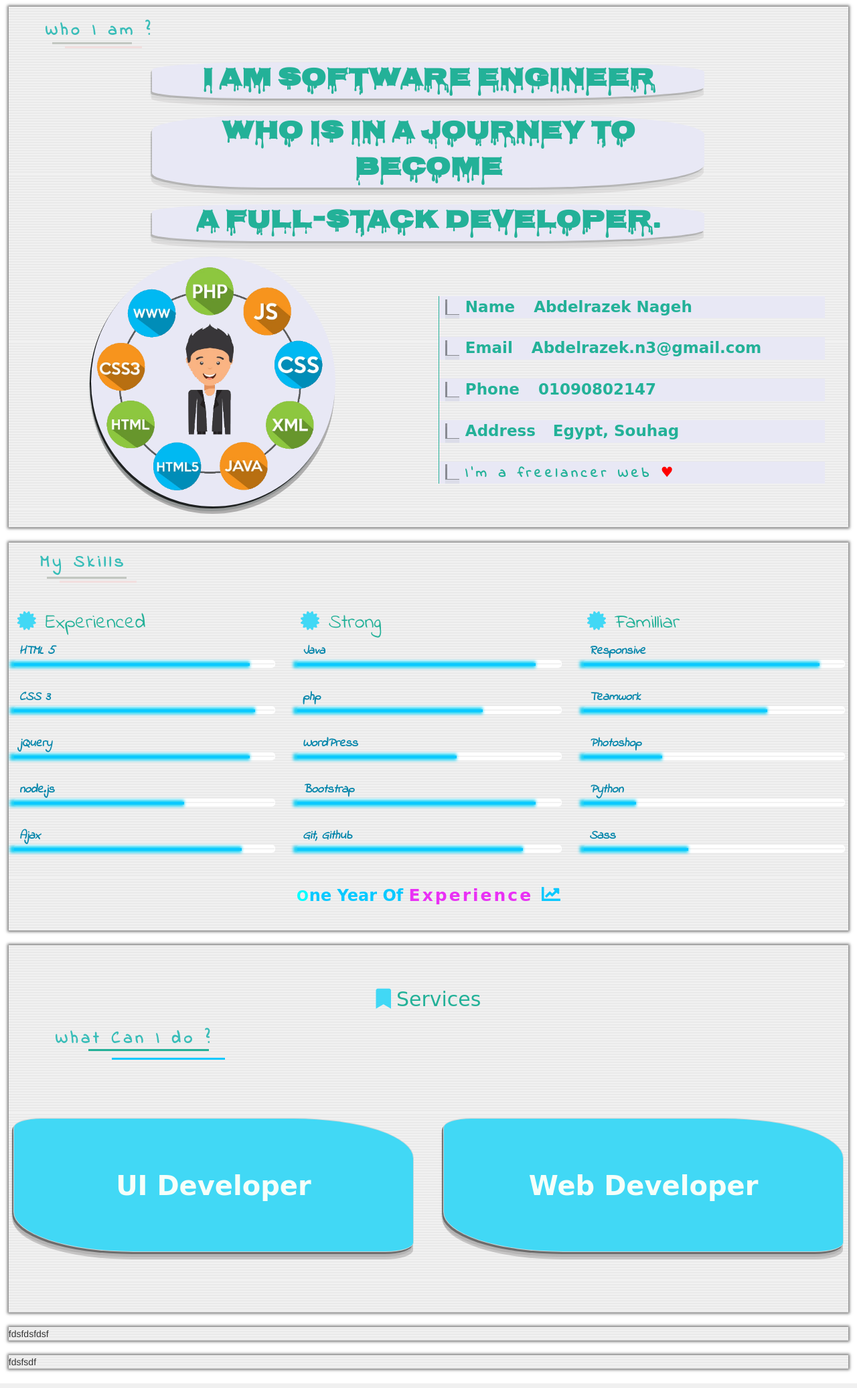
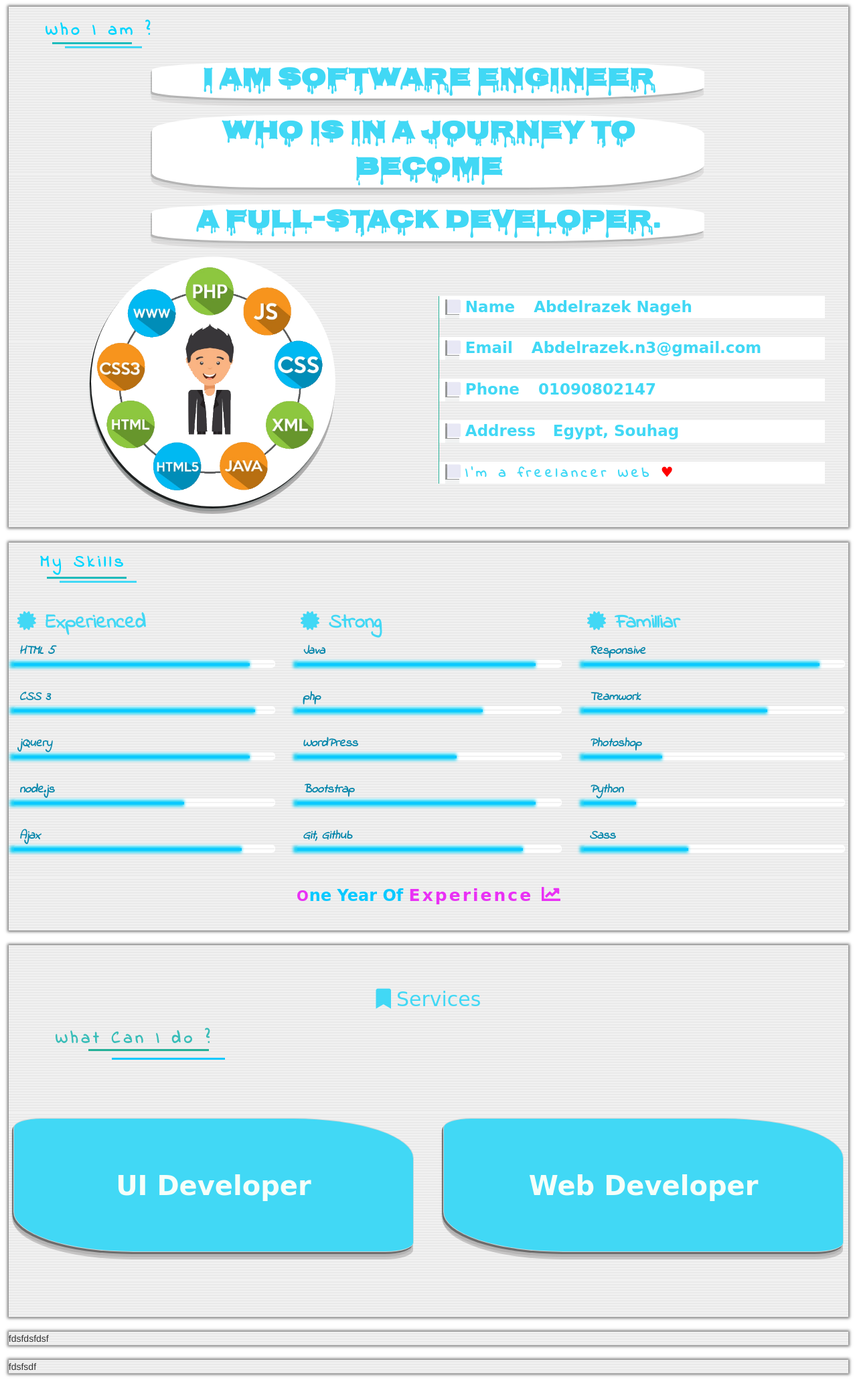
Before and after one commit to Abd-Elrazek/MY_Website, a PHP site: page / in a window 1280 px wide. Shown: the part 46-2118 px from the top of the page at 67% size. Run offline with PHP 8.4, Linux system fonts and the light colour scheme; some web fonts are replaced.

Commit message:
I ended now page three

```diff
--- a/css/main-style.css
+++ b/css/main-style.css
@@ -63,7 +63,7 @@ body {
 	align-items: center;
 	justify-content: center;
 	display: flex;
-	background-color: #e8e8f5;
+	background-color: #ffffff;
 	box-shadow: rgba(56, 72, 72, 0.24) -3px 7px 1px 0px, rgba(64, 62, 63, 0.36) -1px 11px 0px 0px, rgb(0, 0, 0) -2px 3px 0px 0px;
 
 }
@@ -71,12 +71,12 @@ body {
 .home_info {
 	margin-top: 72px;
 	font-family: HomemadeApple-Regular;
-	color: #23b198;
+	color: #41d8f5;
 }
 
 .home_info .list_info {
 	margin-bottom: 28px;
-	background-color: #e8e8f5;
+	background-color: #ffffff;
 	cursor: context-menu;
 }
 
@@ -121,8 +121,8 @@ span.el_info_f {
 	margin-right: auto;
 	margin-bottom: 9px;
 	width: 372px;
-	background-color: #e8e8f5;
-	color: #23b198;
+	background-color: #ffffff;
+	color: #41d8f5;
 	font-family: 'Nosifer', cursive;
 	font-weight: bold;
 	font-size: 20px;
@@ -144,8 +144,8 @@ span.el_info_f {
 
 .h_page {
 	font-family: 'Indie Flower', cursive;
-	font-weight: bold;
-	color: #38bdb8;
+	font-weight: bolder;
+	color: #00d6ff;
 	margin-left: 70px;
 	margin-right: auto;
 	margin-bottom: 32px;
@@ -159,7 +159,7 @@ span.el_info_f {
 	content: "";
 	top: 110%;
 	left: 10px;
-	background-color: #c2c7c1;
+	background-color: #1ebbbb;
 	position: absolute;
 	width: 119px;
 	height: 3px;
@@ -173,7 +173,7 @@ span.el_info_f {
 	width: 115px;
 	height: 3px;
 	position: absolute;
-	background-color: #f2dede;
+	background-color: #41d8f5;
 	animation: move-line 0.4s ease-out forwards;
 	animation-delay: 0.1s;
 }
@@ -250,7 +250,8 @@ span.el_info_f {
 
 .font_h_skills {
 	font-family: 'Indie Flower', cursive;
-	color: #23b198;
+	color: #41d8f5;
+	font-weight: bold;
 }
 
 .address {
@@ -583,7 +584,7 @@ span.el_info_f {
 
 .card .address-services .services h2 {
 	display: inline;
-	color: #23b198;
+	color: #41d8f5;
 	margin-left: 4px;
 	font-weight: 500;
 	font-family: cursive;
@@ -630,8 +631,8 @@ span.el_info_f {
 }
 
 .card-services {
-	padding-bottom: 40px;
 	padding-top: 40px;
+	padding-bottom: 47px;
 }
 
 /*End style of page sevices*/
--- a/index.php
+++ b/index.php
@@ -176,8 +176,10 @@
 				</div>
 			</div>
 			<div class="y-experienced text-center">
-				<div> <span style="font-size:21px; color: cyan; letter-spacing:1px;">O</span>ne Year Of <span> Experience</span></div>
+				<div> <span style="font-size:21px; color: #e931f5; letter-spacing:1px;">O</span>ne Year Of <span> Experience</span></div>
+				<span style="color: #e931f5;">
 				<i class="fas fa-chart-line fa-2x"></i>
+				</span>
 			</div>
 		</div>
 	</div>
```
